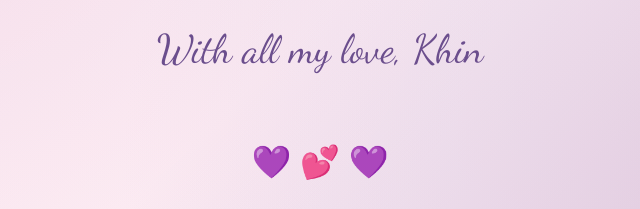
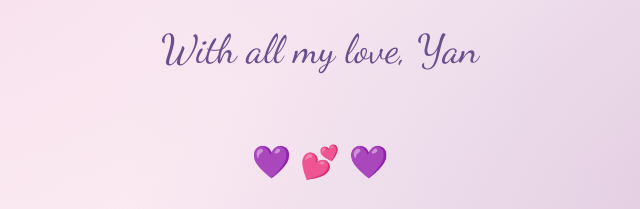
Before and after one commit to BryanFrancis27/Feb-4, a plain HTML site: page index.html in a window 1280 px wide. Shown: the part 385-594 px from the top of the page, 320-960 px from the left. Drawn offline with Linux system fonts and the light colour scheme.

Commit message:
Naming convention update

```diff
--- a/index.html
+++ b/index.html
@@ -559,7 +559,7 @@
     <header class="header" id="home">
         <div class="header-content">
             <h1 class="main-title">Happy Birthday, Bing!</h1>
-            <p class="subtitle">With all my love, Khin</p>
+            <p class="subtitle">With all my love, Yan</p>
             <div class="heart-divider">💜 💕 💜</div>
         </div>
 
```
